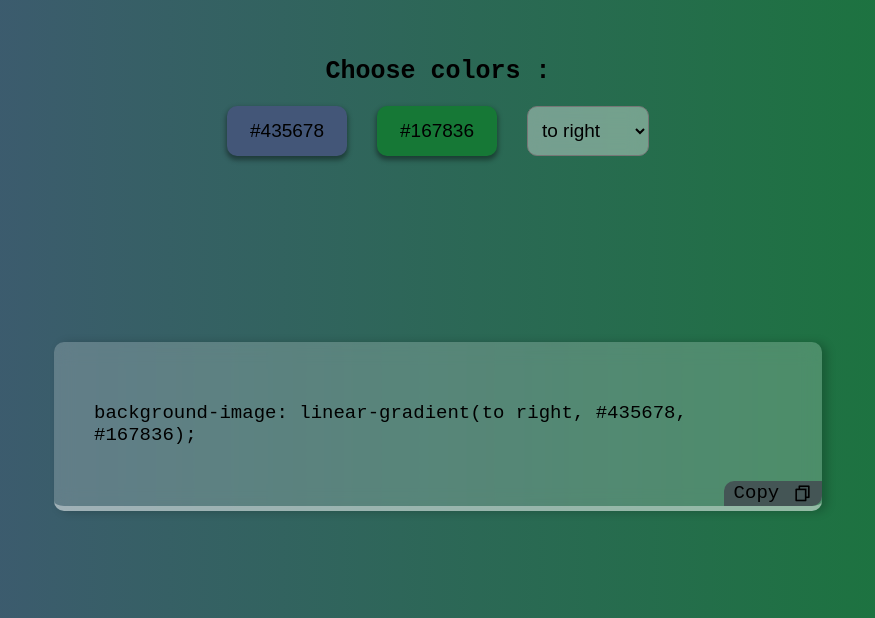
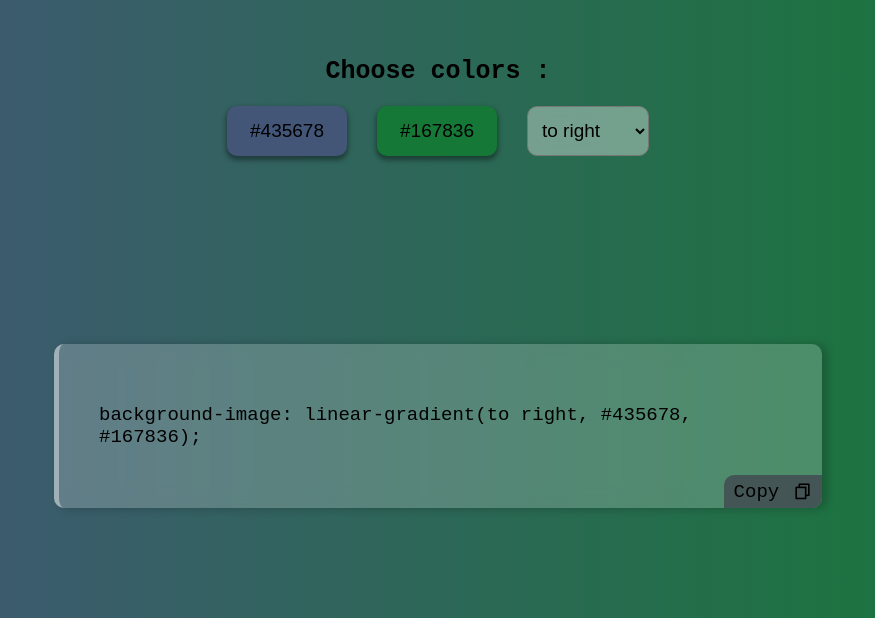
Before and after one commit to vishalpsj/CSS-Gradient, a plain HTML site: page index.html in a window 1280 px wide. Shown: the part 182-800 px from the top of the page, without its empty margins (202-1077 px from the left). Drawn offline with nearby package versions, Linux system fonts and the light colour scheme.

Commit message:
Update style.css

```diff
--- a/style/style.css
+++ b/style/style.css
@@ -127,7 +127,7 @@ select {
     -moz-border-radius: 10px;
     -ms-border-radius: 10px;
     -o-border-radius: 10px;
-    border-bottom: 5px solid rgba(255, 255, 255, 0.391);
+    border-left: 5px solid rgba(255, 255, 255, 0.391);
     box-shadow: 5px 1px 10px 0px rgba(0, 0, 0, 0.208);
 
 }
@@ -139,7 +139,7 @@ select {
 }
 
 #copyBtn {
-    height: 15%;
+    height: 20%;
     background-color: #455;
     backdrop-filter: blur(15px);
     position: absolute;
```
